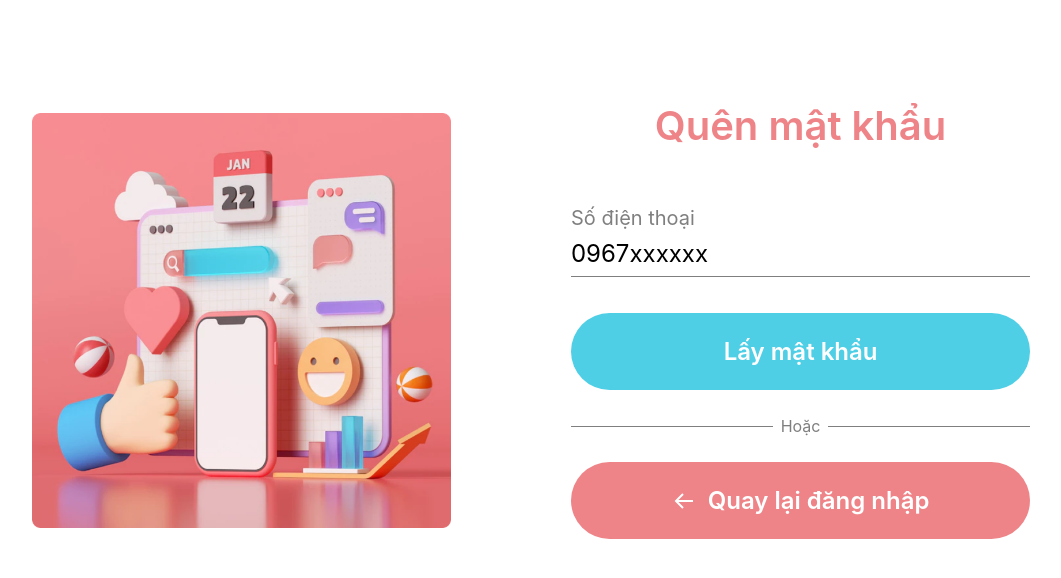
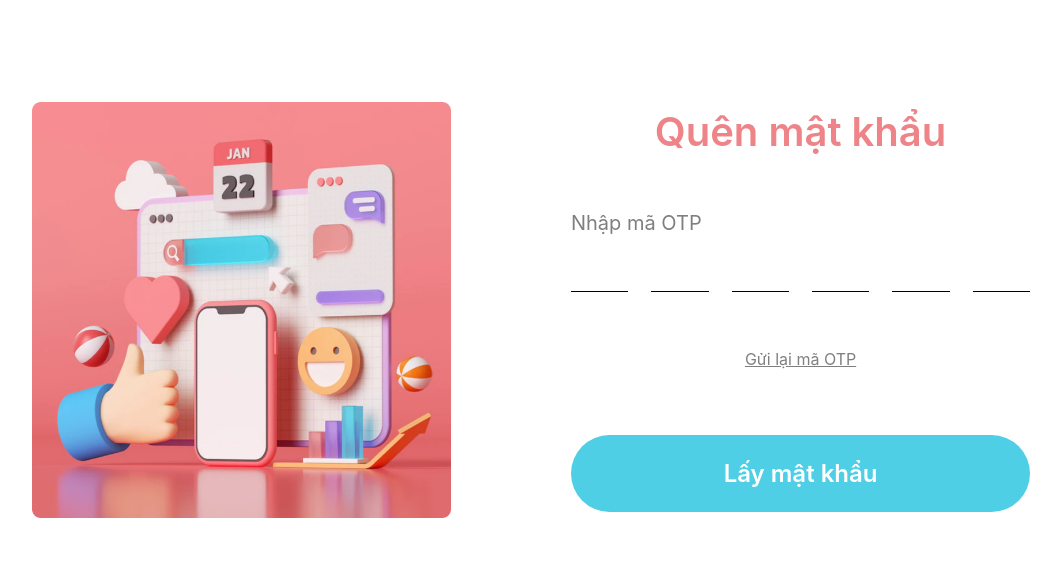
Before and after one commit to LeHaGiaBao/Salt-Phone, a React (Create React App) app in the folder end-user/: page / in a window 1280 px wide. Shown: the top 578 px of the page, without its empty margins (109-1170 px from the left). Built offline with nearby package versions, Linux system fonts and the light colour scheme.

Commit message:
RecoverPassword OTP screen

```diff
--- a/end-user/src/App.jsx
+++ b/end-user/src/App.jsx
@@ -1,13 +1,13 @@
 import React from 'react'
 import './App.css'
 import SignInForm from './components/SignInForm/SignInForm'
-import RecoverPassword from './components/RecoverPassword/RecoverPassword'
+import RecoverPasswordOTP from './components/RecoverPasswordOTP/RecoverPasswordOTP'
 
 function App() {
 	return (
 		<div>
 			<div>
-				<RecoverPassword />
+				<RecoverPasswordOTP />
 			</div>
 		</div>
 	)
--- /dev/null
+++ b/end-user/src/components/RecoverPasswordOTP/RecoverPasswordOTP.css
@@ -0,0 +1,156 @@
+/*Viết base.css ở đây*/
+:root {
+    --white-color:#fff;
+    --black-color:#000;
+    --gray-text-color: rgba(0, 0, 0, 0.5);
+    --primary-color:#EE8488;
+    --blue-color: #4FCFE6;
+    --border-color: #dbdbdb;
+
+}
+
+.p-t-12 {
+    padding-top: 12%;
+}
+
+.p-t-16px {
+    padding-top: 16px;
+}
+
+.p-t-40px {
+    padding-top: 40px;
+}
+
+.p-b-8px {
+    padding-bottom: 8px;
+}
+
+.p-t-24px {
+    padding-top: 24px;
+}
+
+.m-t-14 {
+    margin-top: 14%;
+}
+
+.m-t-24px {
+    margin-top: 24px;
+}
+
+.m-t-8 {
+    margin-top: 8%;
+}
+
+.m-t-4 {
+    margin-top: 4%;
+}
+
+
+.color-grey {
+    color: var(--gray-text-color);
+}
+
+.bg-color-primary {
+    background-color: var(--primary-color);
+}
+
+.bg-color-blue-color {
+    background-color: var(--blue-color);
+}
+
+/* Button */
+.sign-in-btn {
+    width: 100%;
+    border-radius: 100px;
+    color: var(--white-color);
+    padding: 24px;
+    font-style: normal;
+    font-weight: 600;
+    font-size: 24px;
+    line-height: 29px;
+}
+
+
+/*Viết style.css ở đây*/
+* {
+    padding: 0;
+    margin: 0;
+    box-sizing: border-box;
+}
+
+.screen {
+    max-height: 1024px;
+    display: flex;
+    justify-content: center;
+}
+
+.container {
+    width: 78%;
+    height: 70%;
+    display: flex;
+    justify-content: space-between;
+    align-items: center;
+}
+
+/*Label và input*/
+.label-input {
+    height: 12%;
+    width: 100%;
+}
+
+.label-input label {
+    font-style: normal;
+    font-weight: 400;
+    font-size: 20px;
+    line-height: 24px;
+    color: var(--gray-text-color);
+}
+
+
+.signIn-form_text {
+    font-style: normal;
+    font-weight: 400;
+    font-size: 18px;
+    line-height: 21px;
+    text-align: center;
+    color: var(--gray-text-color);
+}
+
+.resend-OTP {
+    text-decoration: underline;
+    color: var(--gray-text-color);
+    text-align: center;
+}
+
+/* Form chung */
+.signIn-form {
+    position: relative;
+    left: 0;
+    width: 46%;
+}
+
+.signIn-form_title {
+    text-align: center;
+    font-style: normal;
+    font-weight: 600;
+    font-size: 40px;
+    line-height: 48px;
+    color: var(--primary-color);
+}
+
+.signIn-img {
+    width: 42%;
+}
+
+
+.OTP-input {
+    display: flex;
+    justify-content: space-between;
+    align-items: center;
+    color: var(--gray-text-color);
+}
+
+.OTP-input_character {
+    border-bottom: 1px solid var(--black-color);
+    width: 12.5%;
+}
--- /dev/null
+++ b/end-user/src/components/RecoverPasswordOTP/RecoverPasswordOTP.jsx
@@ -0,0 +1,48 @@
+import React, {useState} from 'react'
+import './RecoverPasswordOTP.css'
+import Form from '../../assets/image/Form.png'
+
+function SignUpForm() {
+
+	return (
+		<div className='screen'>
+			<div className='container m-t-8'>
+				<div className='signIn-img'>
+					<img src={Form} alt='' />
+				</div>
+
+				<div className='signIn-form'>
+					{/* Tiêu đề */}
+					<h2 className='signIn-form_title'>Quên mật khẩu</h2>
+
+					{/* Điền thông tin */}
+					<form action='' className='p-t-12'>
+						<div className='label-input'>
+							<label htmlFor=''>Nhập mã OTP</label>
+							<br />
+						</div>
+
+                        <div className="OTP-input p-t-12">
+                            <div className="OTP-input_character"></div>
+                            <div className="OTP-input_character"></div>
+                            <div className="OTP-input_character"></div>
+                            <div className="OTP-input_character"></div>
+                            <div className="OTP-input_character"></div>
+                            <div className="OTP-input_character"></div>
+                        </div>
+					</form>
+
+                    <div className="resend-OTP p-t-12">
+                        Gửi lại mã OTP
+                    </div>
+
+					<button className='sign-in-btn bg-color-blue-color m-t-14'>
+						Lấy mật khẩu
+					</button>
+				</div>
+			</div>
+		</div>
+	)
+}
+
+export default SignUpForm
```
